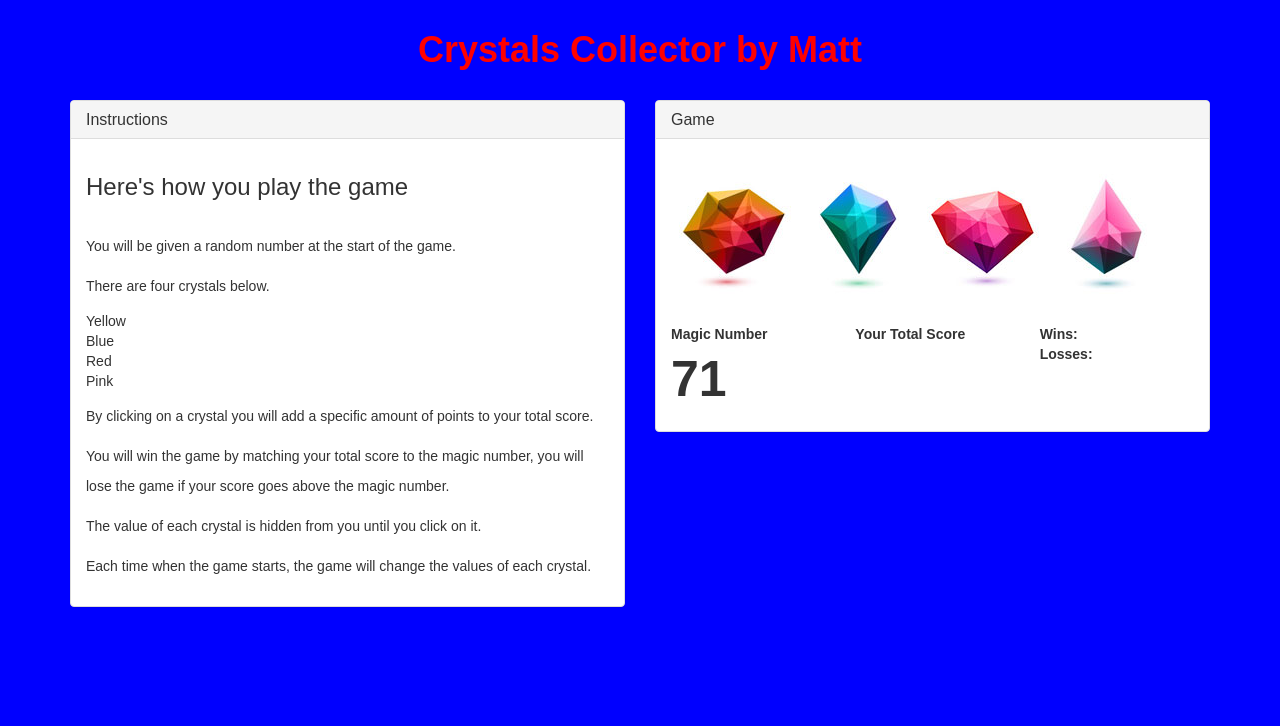
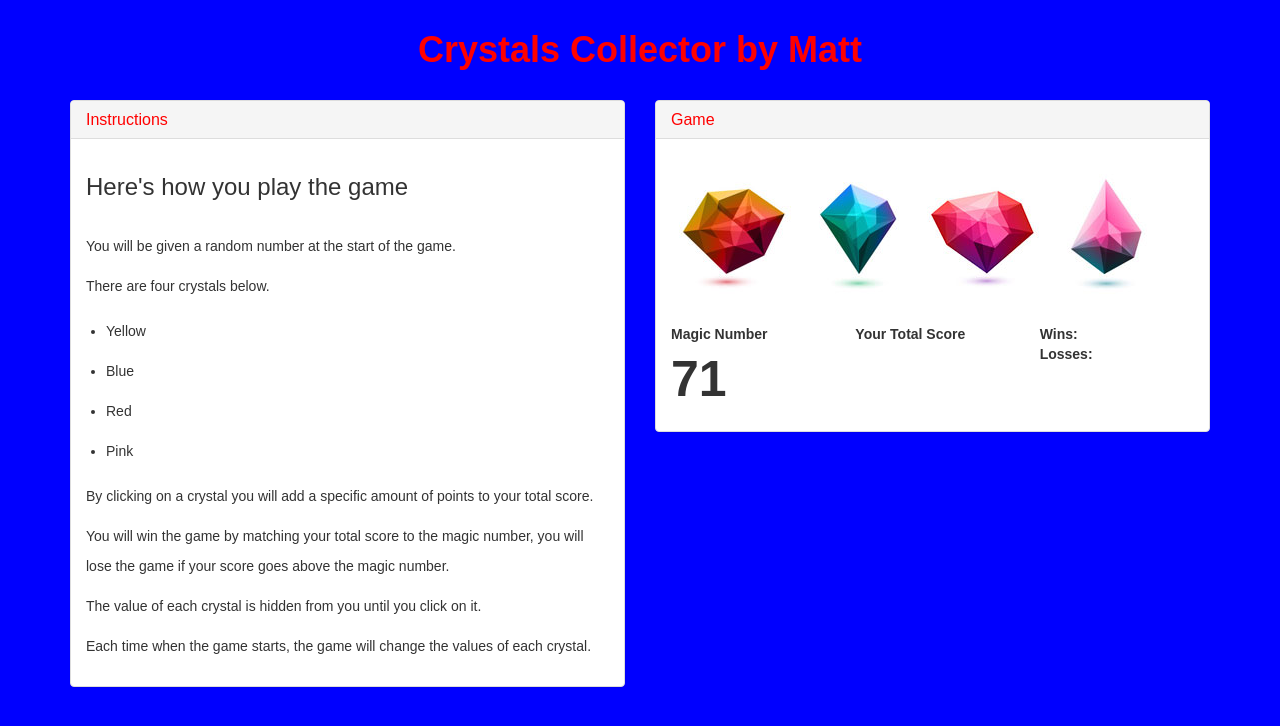
Before and after one commit to moldach1989/crystals-collector, a plain HTML site: page index.html in a window 1280 px wide. Drawn offline with nearby package versions, Linux system fonts and the light colour scheme.

Commit message:
<week 4 homework game>

```diff
--- a/assets/css/reset.css
+++ b/assets/css/reset.css
@@ -27,9 +27,8 @@ footer, header, hgroup, menu, nav, section {
 body {
 	line-height: 1;
 }
-ol, ul {
-	list-style: none;
-}
+
+
 blockquote, q {
 	quotes: none;
 }
--- a/assets/css/style.css
+++ b/assets/css/style.css
@@ -53,3 +53,8 @@ p {
 	font-weight: bold;
 	font-size: 50px;
 }
+.panel-title
+{color: red;
+}
+li
+{margin: 20px;}
--- a/index.html
+++ b/index.html
@@ -36,13 +36,13 @@
 
                     <p>There are four crystals below.</p>
 
-                    <ol>
+                    <ul>
                             <li> Yellow</li>
                             <li> Blue</li>
                             <li> Red</li>
                             <li> Pink</li>
 
-                     </ol>
+                    </ul>
 
 
                     <p>By clicking on a crystal you will add a specific amount of points to your total score.</p>
```
